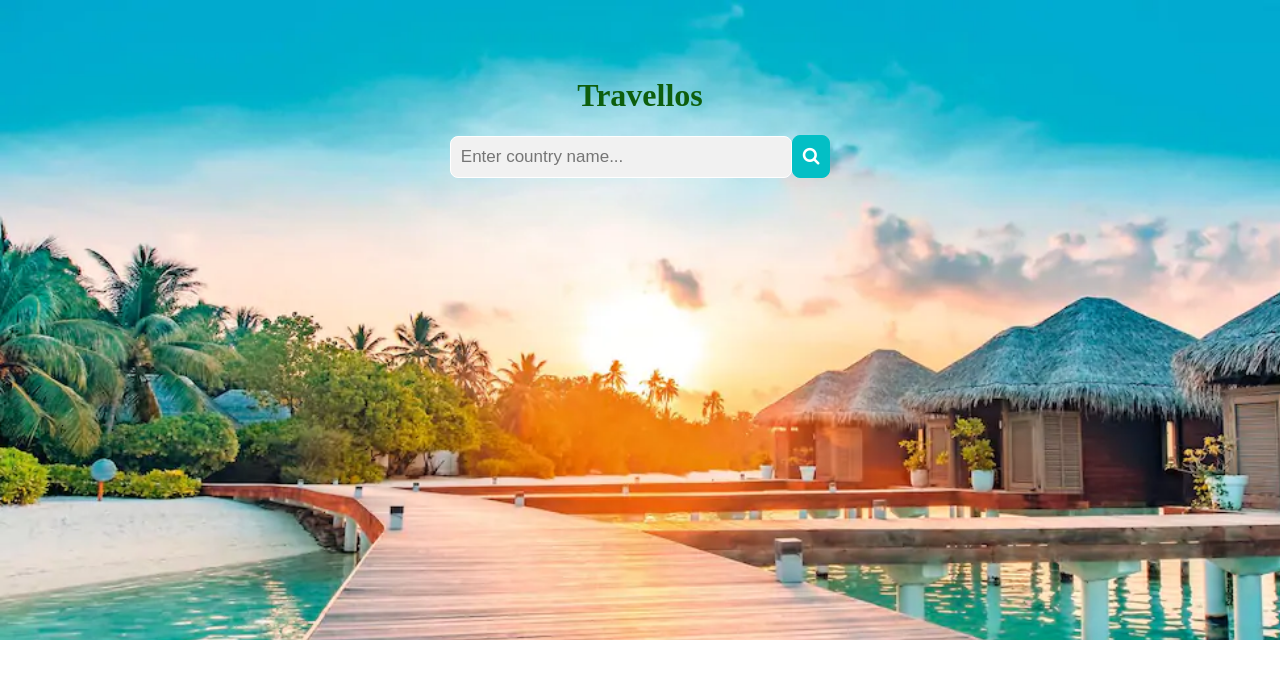
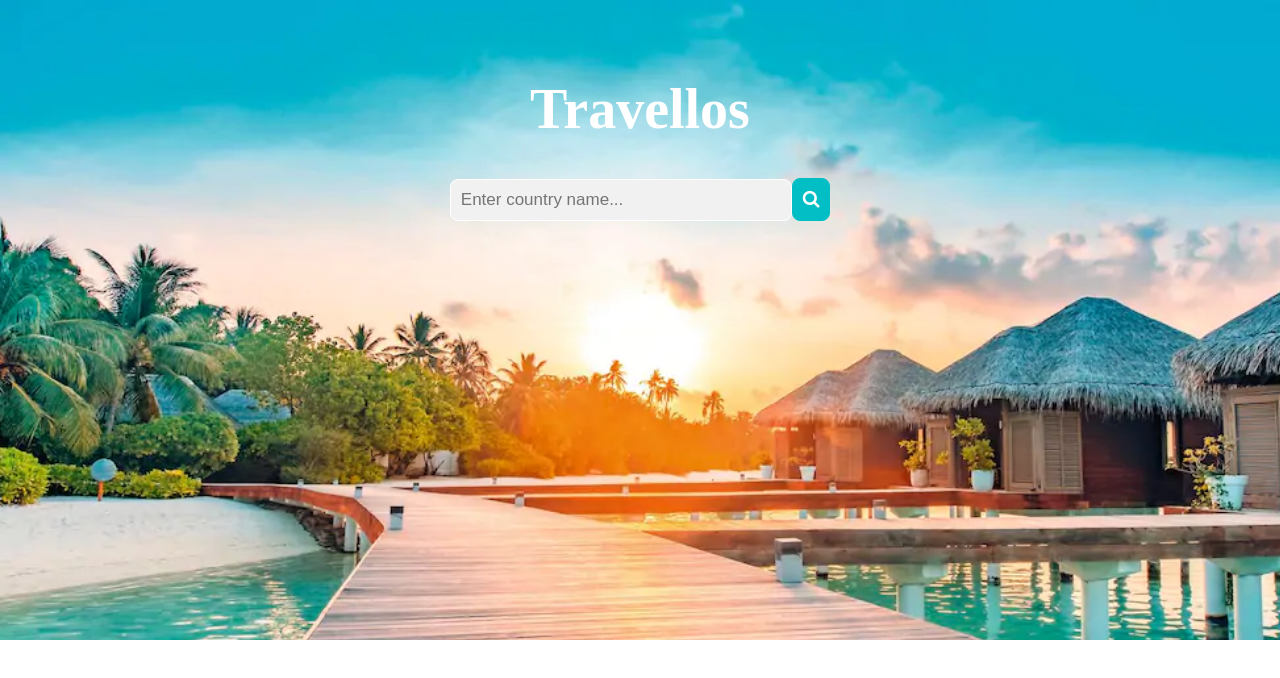
Before and after one commit to noura1993/cc-w7-wh, a Vue app in the folder travellos/: page / in a window 1280 px wide. Shown: the top 678 px of the page. Built offline with nearby package versions, Linux system fonts and the light colour scheme; no server answers.

Commit message:
Increase header size

```diff
--- a/travellos/src/App.vue
+++ b/travellos/src/App.vue
@@ -51,7 +51,8 @@ body {
 
 h1 {
   text-align: center;
-  color: rgb(13, 94, 13);
+  color: #fff;
+  font-size: 3.5em;
   margin-top: 0;
   padding-top: 6%;
 }
```
